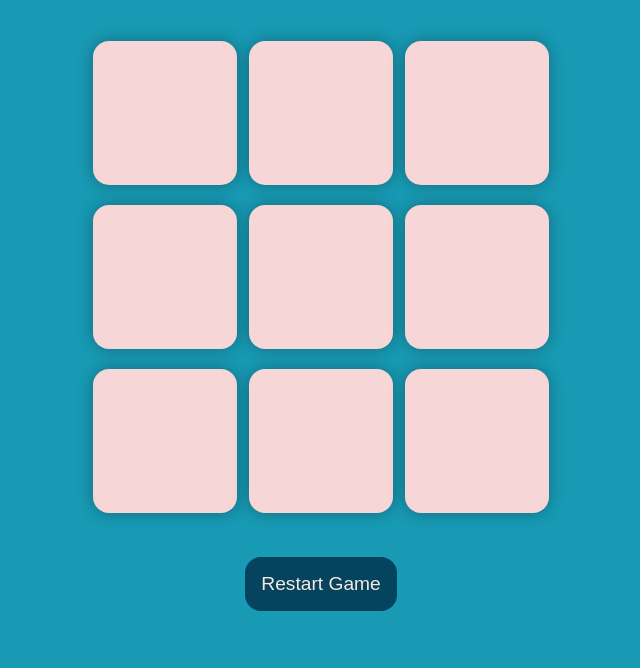
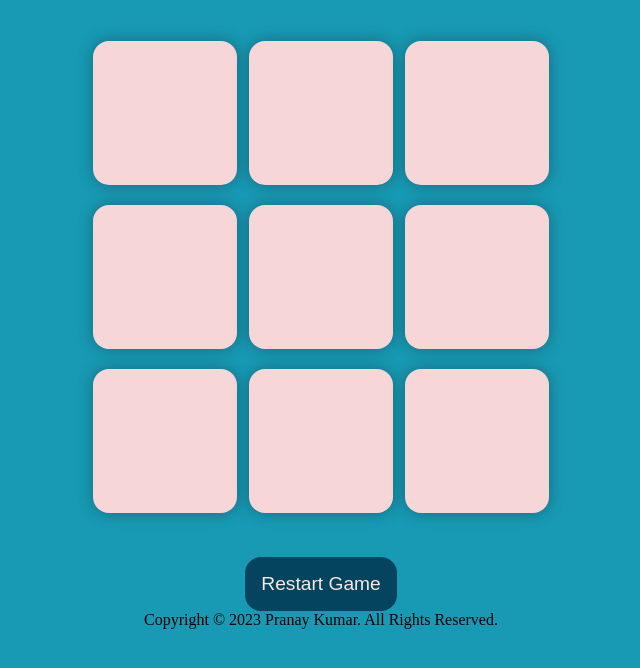
Before and after one commit to prrranay/tic-tac-toe, a plain HTML site: page index.html in a window 1280 px wide. Shown: the part 72-740 px from the top of the page, without its empty margins (319-959 px from the left). Drawn offline with Linux system fonts and the light colour scheme.

Commit message:
added copyright

```diff
--- a/index.html
+++ b/index.html
@@ -31,6 +31,7 @@
             </div>
         </div>
         <button id="reset">Restart Game</button>
+        <p id="copy">Copyright © 2023 Pranay Kumar. All Rights Reserved.</p>
     </main>
     <script src="script.js"></script>
 </body>
```
